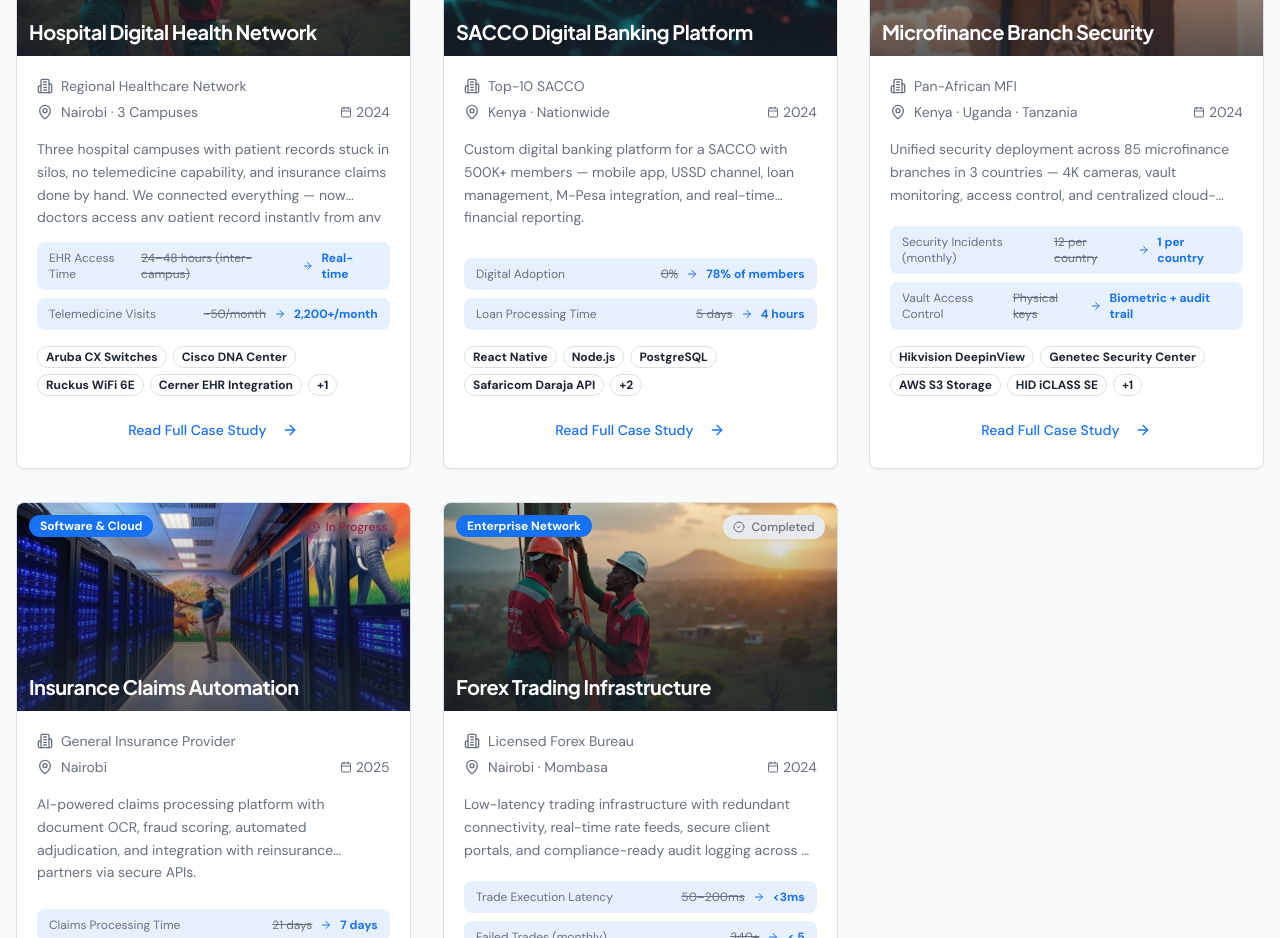
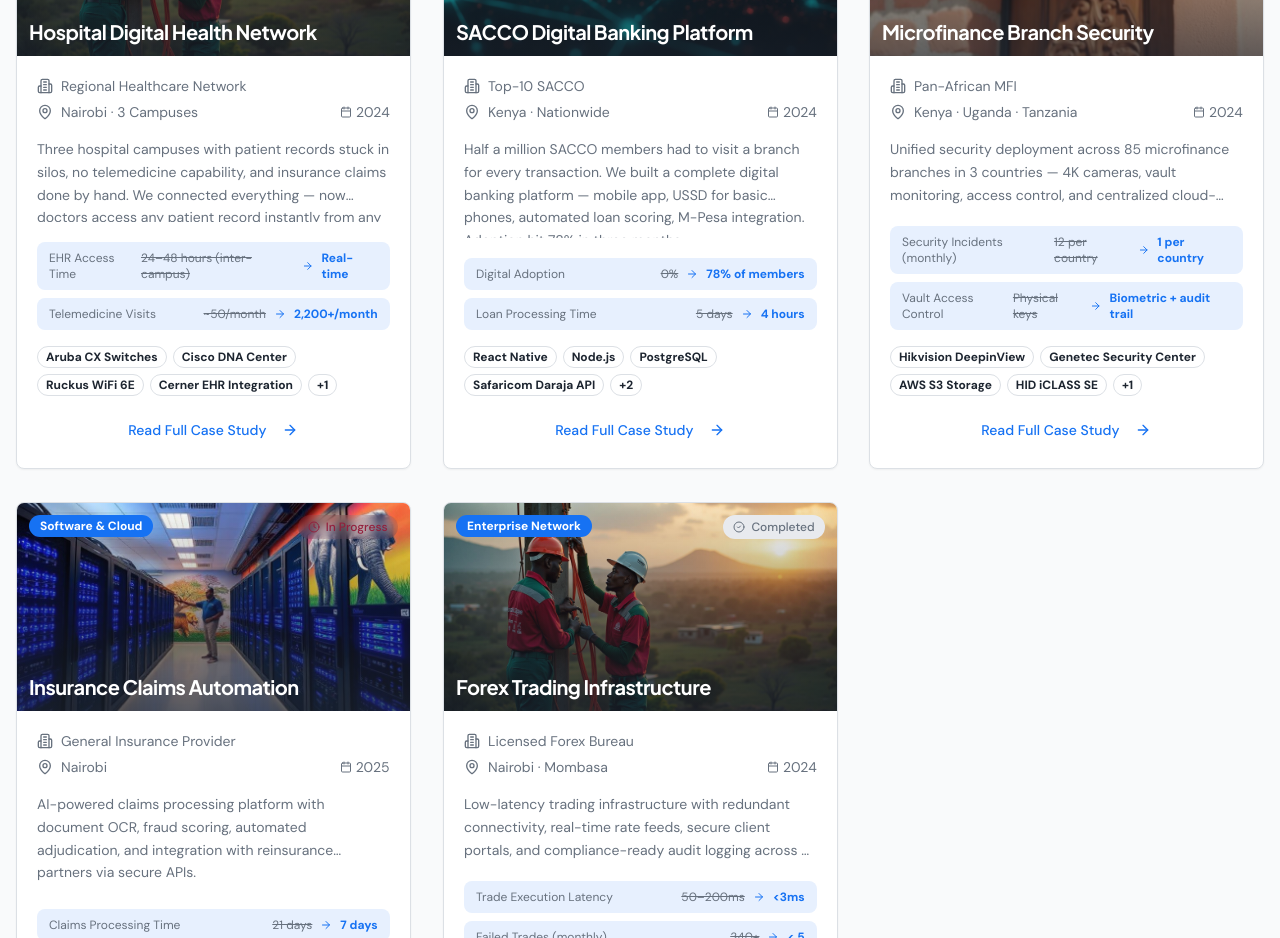
Before and after one commit to brianikua/nosteq-kenya-connect, a React (Vite) app: page /portfolio in a window 1280 px wide. Shown: the part 1440-2378 px from the top of the page. Built offline with nearby package versions, Linux system fonts and the light colour scheme; the HTML template or start-up script is replaced by a standard one.

Commit message:
Preceding changes

```diff
--- a/src/data/projects.ts
+++ b/src/data/projects.ts
@@ -145,7 +145,7 @@ export const projects: Project[] = [
     client: "Top-10 SACCO",
     location: "Kenya · Nationwide",
     category: "Software & Cloud",
-    description: "Custom digital banking platform for a SACCO with 500K+ members — mobile app, USSD channel, loan management, M-Pesa integration, and real-time financial reporting.",
+    description: "Half a million SACCO members had to visit a branch for every transaction. We built a complete digital banking platform — mobile app, USSD for basic phones, automated loan scoring, M-Pesa integration. Adoption hit 78% in three months.",
     image: heroBg,
     year: "2024",
     status: "live",
```
